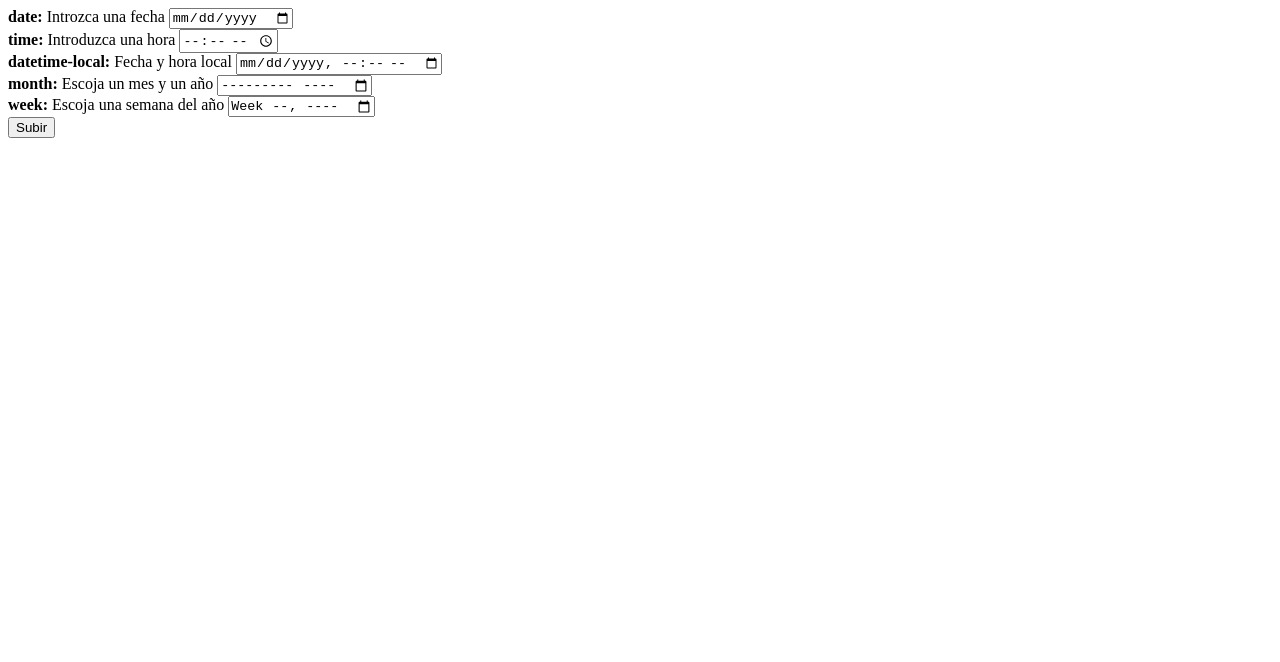
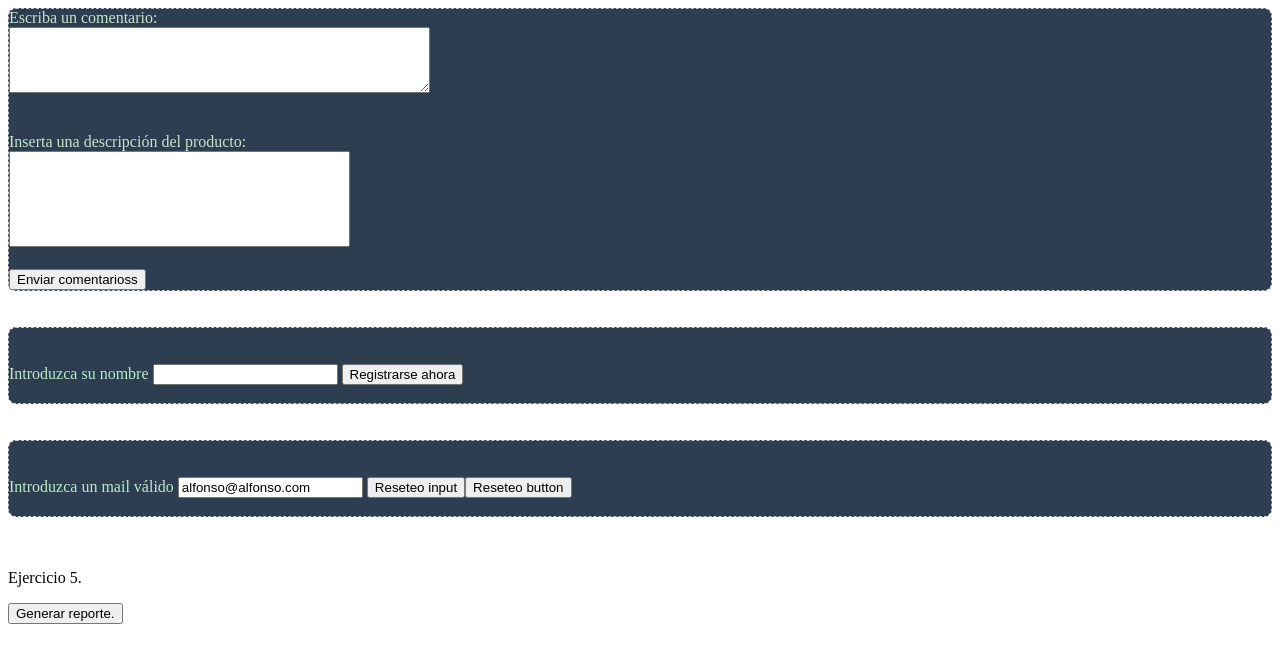
Before and after one commit to AlfonsoSalasF/AlfonsoSalasF.github.io, a plain HTML site: page Ejercicios/ejercicio.html in a window 1280 px wide. Drawn offline with Linux system fonts and the light colour scheme.

```diff
--- a/CSS/pruebas.css
+++ b/CSS/pruebas.css
@@ -5,3 +5,6 @@
     border: 1px dashed #ccc;
     color: #c3e6cb;
 }
+.noredim{
+    resize: none;
+}
--- a/Ejercicios/ejercicio.html
+++ b/Ejercicios/ejercicio.html
@@ -7,25 +7,40 @@
     <link rel="stylesheet" href="/CSS/pruebas.css">
 </head>
 <body>
-
-   <form action="/dias.php" method="get">
-        <label for="fecha"><strong>date: </strong>Introzca una fecha</label>
-        <input type="date" id="fecha" name="FechaEscogida">
-        <br>
-        <label for="hora"><strong>time: </strong>Introduzca una hora</label>
-        <input type="time" id="hora" name="HoraEscogida">
-        <br>
-        <label for="fechahora"><strong>datetime-local: </strong>Fecha y hora local</label>
-        <input type="datetime-local" id="fechahora" name="FechaHoraEscogida">
-        <br>
-        <label for="mes"><strong>month: </strong>Escoja un mes y un año</label>
-        <input type="month" id="mes" name="MesEscogido">
-        <br>
-        <label for="semana"><strong>week: </strong>Escoja una semana del año</label>
-        <input type="week" id="semana" name="SemanaEscogida">
-        <br>
-        <button type="submit">Subir</button>
-   </form>
-
+    <form class="intereses" action="#" method="post">
+        <label for="comentarios">Escriba un comentario: </label> <br>
+        <textarea name="coment" id="comentarios" rows="4" cols="50"></textarea><br>
+        <br><br>
+        <label for="producto">Inserta una descripción del producto: </label><br>
+        <textarea class="noredim"  name="descprod" id="producto" rows="6" cols="40"></textarea>
+        <br><br>
+        <button type="submit">Enviar comentarioss</button>
+    </form>
+    <br><br>
+    <form class="intereses" action="#" method="post">
+        <br><br>
+        <label for="texto">Introduzca su nombre</label>
+        <input type="text" id="texto" name="texto">
+        <button type="submit">Registrarse ahora</button>
+        <br><br>
+    </form>
+    <br><br>
+    <form action="#" class="intereses" method="post">
+        <br><br>
+        <label for="mail">Introduzca un mail válido</label>
+        <input type="email" id="mail" name="correo" value="alfonso@alfonso.com">
+        <input type="reset" value="Reseteo input"><button type="reset">Reseteo button</button>
+        <br><br>
+    </form>
+    <br><br>
+    <form action="#" method="post">
+        <p>Ejercicio 5.</p>
+        <button type="button" onclick="generarReporte()">Generar reporte.</button>
+        <script>
+            function generarReporte() {
+                alert('Reporte generado');
+            }
+        </script>
+    </form>
 </body>
 </html>
```
Also changed, not shown: CursoHTML/15BotonesYCamposDeTextoMultilinea.html (+1 -2 lines), CursoHTML/16EstructuraDeFormulariosFieldsetYLegend.html (+1 -2 lines), CursoHTML/Ejercicios15.html (+5 -6 lines), CursoHTML/Ejercicios16.html (+10 -11 lines).
